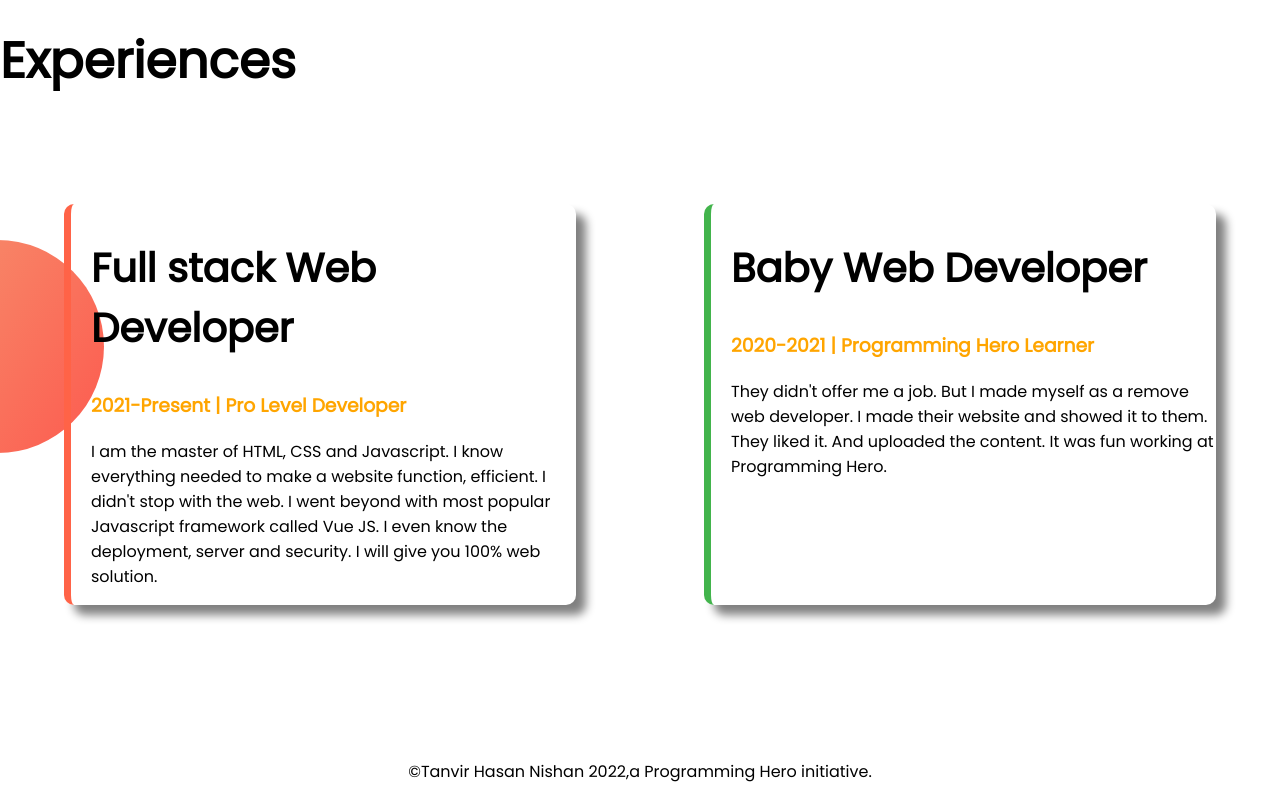
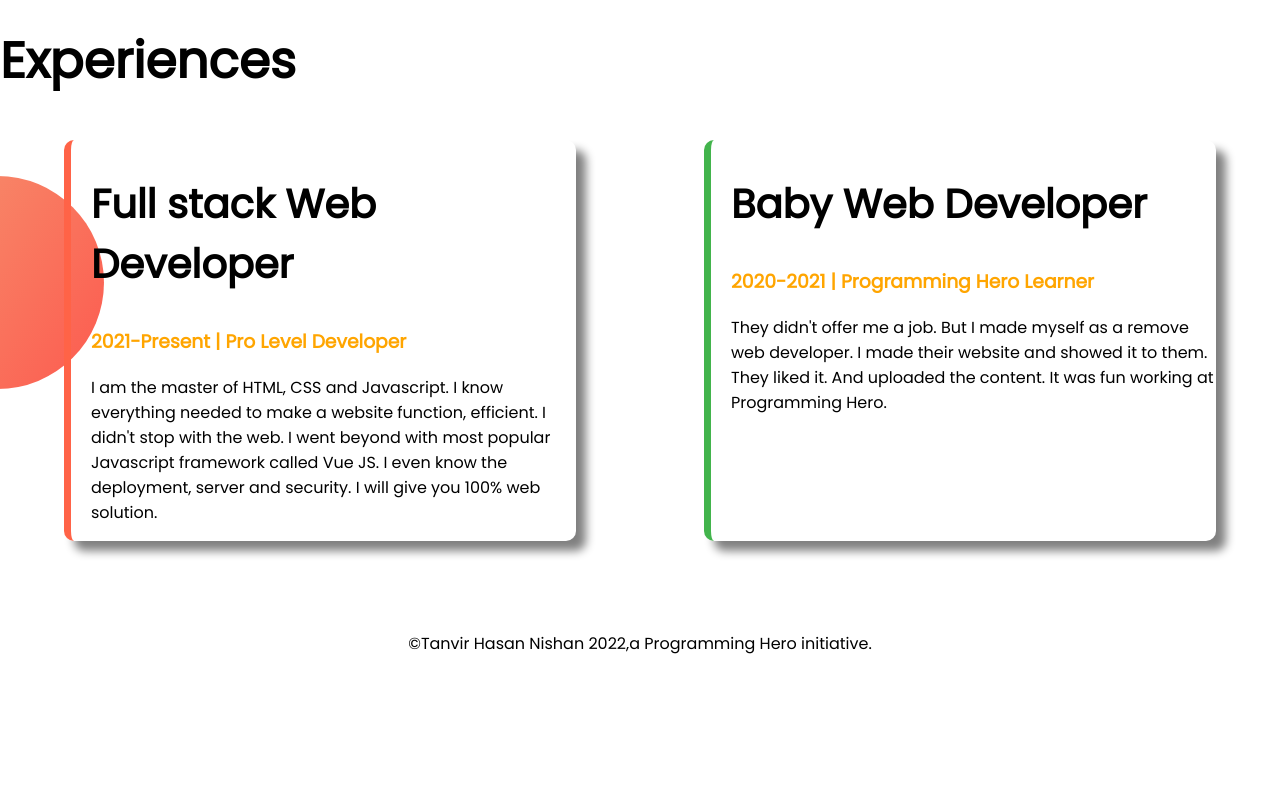
Before and after one commit to tanvirhn77/nishan-protfolio, a plain HTML site: page index.html in a window 1280 px wide. Shown: the part 966-1766 px from the top of the page. After the commit the page ends 1638 px from the top, so only its background shows below. Drawn offline with Linux system fonts and the light colour scheme.

Commit message:
style added

```diff
--- a/style.css
+++ b/style.css
@@ -74,8 +74,6 @@ h2 {
     width: 50%;
     margin-left: 5%;
     margin-right: 5%;
-    margin-top: 5%;
-    margin-bottom: 5%;
     padding-left: 20px;
     border-radius: 10px;
     box-shadow: 10px 10px 10px gray;
```
